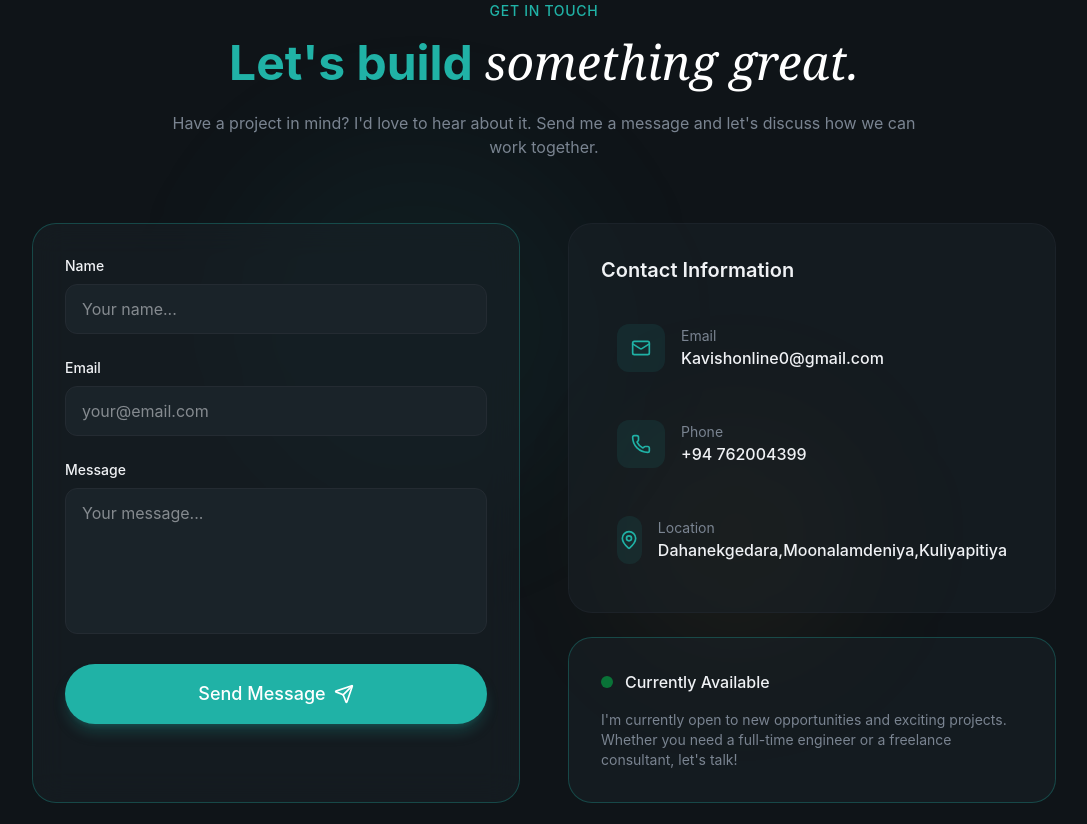
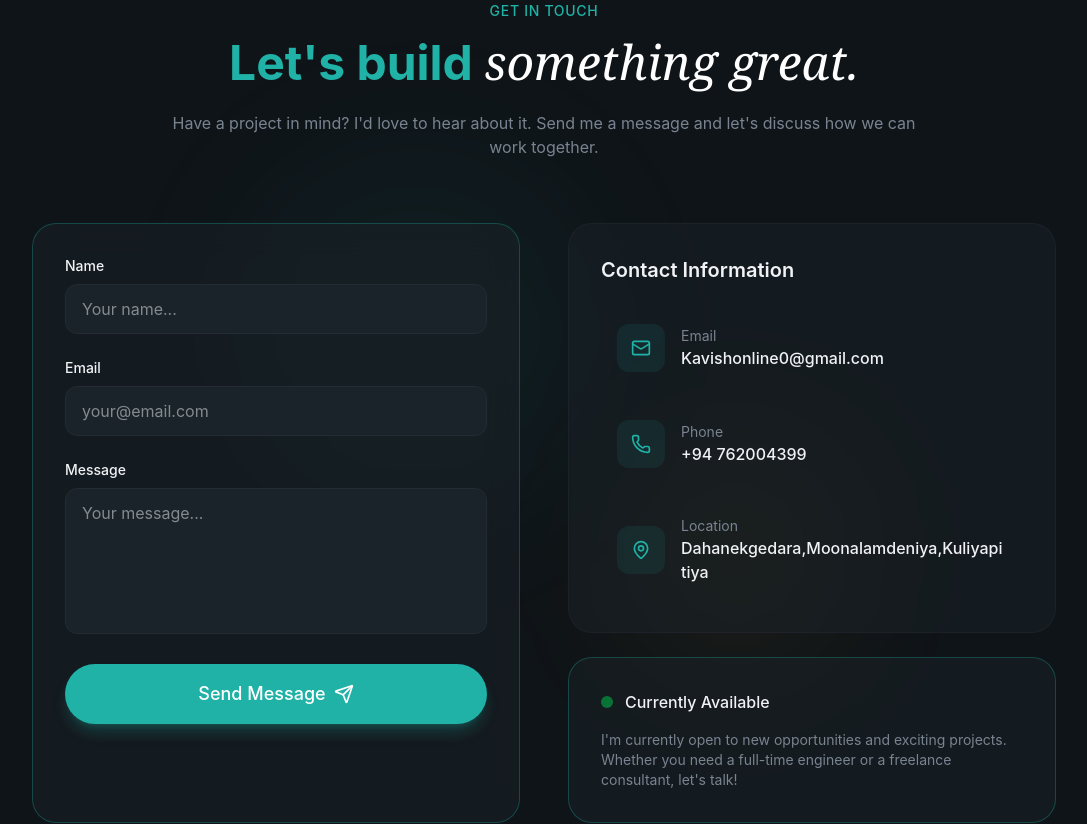
Before and after one commit to kavish258/Modern-Personal-Portfolio, a React (Vite) app: page / in a window 1280 px wide. Shown: the part 5940-6764 px from the top of the page, without its empty margins (96-1183 px from the left). Built offline with nearby package versions, Linux system fonts and the light colour scheme.

Commit message:
code error fixing

```diff
--- a/src/sections/Contact.jsx
+++ b/src/sections/Contact.jsx
@@ -37,9 +37,11 @@ export const Contact = () => {
     email: "",
     message: "",
   });
+
   const [isLoading, setIsLoading] = useState(false);
+
   const [submitStatus, setSubmitStatus] = useState({
-    type: null, // 'success' or 'error'
+    type: null,
     message: "",
   });
 
@@ -48,6 +50,7 @@ export const Contact = () => {
 
     setIsLoading(true);
     setSubmitStatus({ type: null, message: "" });
+
     try {
       const serviceId = import.meta.env.VITE_EMAILJS_SERVICE_ID;
       const templateId = import.meta.env.VITE_EMAILJS_TEMPLATE_ID;
@@ -74,53 +77,68 @@ export const Contact = () => {
         type: "success",
         message: "Message sent successfully! I'll get back to you soon.",
       });
-      setFormData({ name: "", email: "", message: "" });
+
+      setFormData({
+        name: "",
+        email: "",
+        message: "",
+      });
     } catch (err) {
       console.error("EmailJS error:", err);
+
       setSubmitStatus({
         type: "error",
         message:
-          error.text || "Failed to send message. Please try again later.",
+          err?.text || "Failed to send message. Please try again later.",
       });
     } finally {
       setIsLoading(false);
     }
   };
+
   return (
-    <section id="contact" className="py-32 relative overflow-hidden">
-      <div className="absolute top-0 left-0 w-full h-full">
-        <div className="absolute top-1/4 left-1/4 w-96 h-96 bg-primary/5 rounded-full blur-3xl" />
-        <div className="absolute bottom-1/4 right-1/4 w-64 h-64 bg-highlight/5 rounded-full blur-3xl" />
+    <section
+      id="contact"
+      className="py-20 sm:py-32 relative overflow-hidden w-full"
+    >
+      {/* Background Effects */}
+      <div className="absolute top-0 left-0 w-full h-full pointer-events-none">
+        <div className="absolute top-1/4 left-1/4 w-72 sm:w-96 h-72 sm:h-96 bg-primary/5 rounded-full blur-3xl" />
+        <div className="absolute bottom-1/4 right-1/4 w-56 sm:w-64 h-56 sm:h-64 bg-highlight/5 rounded-full blur-3xl" />
       </div>
 
-      <div className="container mx-auto px-6 relative z-10">
+      <div className="w-full max-w-6xl mx-auto px-4 sm:px-6 lg:px-8 relative z-10">
         {/* Section Header */}
-        <div className="text-center max-w-3xl mx-auto mb-16">
+        <div className="text-center max-w-3xl mx-auto mb-12 sm:mb-16">
           <span className="text-secondary-foreground text-sm font-medium tracking-wider uppercase animate-fade-in">
             Get In Touch
           </span>
-          <h2 className="text-4xl md:text-5xl font-bold mt-4 mb-6 animate-fade-in animation-delay-100 text-secondary-foreground">
+
+          <h2 className="text-3xl sm:text-4xl md:text-5xl font-bold mt-4 mb-6 animate-fade-in animation-delay-100 text-secondary-foreground">
             Let's build{" "}
             <span className="font-serif italic font-normal text-white">
               something great.
             </span>
           </h2>
-          <p className="text-muted-foreground animate-fade-in animation-delay-200">
+
+          <p className="text-muted-foreground animate-fade-in animation-delay-200 px-1">
             Have a project in mind? I'd love to hear about it. Send me a message
             and let's discuss how we can work together.
           </p>
         </div>
 
-        <div className="grid lg:grid-cols-2 gap-12 max-w-5xl mx-auto">
-          <div className="glass p-8 rounded-3xl border border-primary/30 animate-fade-in animation-delay-300">
-            <form className="space-y-6" onSubmit={handleSubmit}>
-              <div>
+        <div className="grid grid-cols-1 lg:grid-cols-2 gap-8 lg:gap-12 w-full max-w-5xl mx-auto">
+          {/* Contact Form */}
+          <div className="glass w-full min-w-0 p-5 sm:p-8 rounded-3xl border border-primary/30 animate-fade-in animation-delay-300">
+            <form className="space-y-6 w-full" onSubmit={handleSubmit}>
+              <div className="w-full min-w-0">
                 <label
                   htmlFor="name"
                   className="block text-sm font-medium mb-2"
                 >
                   Name
                 </label>
+
                 <input
                   id="name"
                   type="text"
@@ -128,20 +146,23 @@ export const Contact = () => {
                   placeholder="Your name..."
                   value={formData.name}
                   onChange={(e) =>
-                    setFormData({ ...formData, name: e.target.value })
+                    setFormData({
+                      ...formData,
+                      name: e.target.value,
+                    })
                   }
-                  className="w-full px-4 py-3 bg-surface rounded-xl border border-border focus:border-primary focus:ring-1 focus:ring-primary outline-none transition-all"
+                  className="w-full min-w-0 box-border px-4 py-3 bg-surface rounded-xl border border-border focus:border-primary focus:ring-1 focus:ring-primary outline-none transition-all"
                 />
               </div>
 
-              <div>
+              <div className="w-full min-w-0">
                 <label
                   htmlFor="email"
-                  type="email"
                   className="block text-sm font-medium mb-2"
                 >
                   Email
                 </label>
+
                 <input
                   id="email"
                   type="email"
@@ -149,33 +170,40 @@ export const Contact = () => {
                   placeholder="your@email.com"
                   value={formData.email}
                   onChange={(e) =>
-                    setFormData({ ...formData, email: e.target.value })
+                    setFormData({
+                      ...formData,
+                      email: e.target.value,
+                    })
                   }
-                  className="w-full px-4 py-3 bg-surface rounded-xl border border-border focus:border-primary focus:ring-1 focus:ring-primary outline-none transition-all"
+                  className="w-full min-w-0 box-border px-4 py-3 bg-surface rounded-xl border border-border focus:border-primary focus:ring-1 focus:ring-primary outline-none transition-all"
                 />
               </div>
 
-              <div>
+              <div className="w-full min-w-0">
                 <label
                   htmlFor="message"
                   className="block text-sm font-medium mb-2"
                 >
                   Message
                 </label>
+
                 <textarea
                   rows={5}
                   required
+                  placeholder="Your message..."
                   value={formData.message}
                   onChange={(e) =>
-                    setFormData({ ...formData, message: e.target.value })
+                    setFormData({
+                      ...formData,
+                      message: e.target.value,
+                    })
                   }
-                  placeholder="Your message..."
-                  className="w-full px-4 py-3 bg-surface rounded-xl border border-border focus:border-primary focus:ring-1 focus:ring-primary outline-none transition-all resize-none"
+                  className="w-full min-w-0 box-border px-4 py-3 bg-surface rounded-xl border border-border focus:border-primary focus:ring-1 focus:ring-primary outline-none transition-all resize-none"
                 />
               </div>
 
               <Button
-                className="w-full"
+                className="w-full flex items-center justify-center gap-2"
                 type="submit"
                 size="lg"
                 disabled={isLoading}
@@ -192,45 +220,60 @@ export const Contact = () => {
 
               {submitStatus.type && (
                 <div
-                  className={`flex items-center gap-3
-                     p-4 rounded-xl ${
-                       submitStatus.type === "success"
-                         ? "bg-green-500/10 border border-green-500/20 text-green-400"
-                         : "bg-red-500/10 border border-red-500/20 text-red-400"
-                     }`}
+                  className={`flex items-start gap-3 p-4 rounded-xl ${
+                    submitStatus.type === "success"
+                      ? "bg-green-500/10 border border-green-500/20 text-green-400"
+                      : "bg-red-500/10 border border-red-500/20 text-red-400"
+                  }`}
                 >
                   {submitStatus.type === "success" ? (
-                    <CheckCircle className="w-5 h-5 flex-shrink-0" />
+                    <CheckCircle className="w-5 h-5 flex-shrink-0 mt-0.5" />
                   ) : (
-                    <AlertCircle className="w-5 h-5 flex-shrink-0" />
+                    <AlertCircle className="w-5 h-5 flex-shrink-0 mt-0.5" />
                   )}
-                  <p className="text-sm">{submitStatus.message}</p>
+
+                  <p className="text-sm break-words">
+                    {submitStatus.message}
+                  </p>
                 </div>
               )}
             </form>
           </div>
 
           {/* Contact Info */}
-          <div className="space-y-6 animate-fade-in animation-delay-400">
-            <div className="glass rounded-3xl p-8">
+          <div className="space-y-6 w-full min-w-0 animate-fade-in animation-delay-400">
+            <div className="glass rounded-3xl p-5 sm:p-8 w-full min-w-0">
               <h3 className="text-xl font-semibold mb-6">
                 Contact Information
               </h3>
+
               <div className="space-y-4">
                 {contactInfo.map((item, i) => (
                   <a
                     key={i}
                     href={item.href}
-                    className="flex items-center gap-4 p-4 rounded-xl hover:bg-surface transition-colors group"
+                    target={
+                      item.label === "Location" ? "_blank" : undefined
+                    }
+                    rel={
+                      item.label === "Location"
+                        ? "noopener noreferrer"
+                        : undefined
+                    }
+                    className="flex items-center gap-4 p-4 rounded-xl hover:bg-surface transition-colors group w-full min-w-0"
                   >
-                    <div className="w-12 h-12 rounded-xl bg-primary/10 flex items-center justify-center group-hover:bg-primary/20 transition-colors">
+                    <div className="w-12 h-12 rounded-xl bg-primary/10 flex items-center justify-center group-hover:bg-primary/20 transition-colors flex-shrink-0">
                       <item.icon className="w-5 h-5 text-primary" />
                     </div>
-                    <div>
+
+                    <div className="min-w-0">
                       <div className="text-sm text-muted-foreground">
                         {item.label}
                       </div>
-                      <div className="font-medium">{item.value}</div>
+
+                      <div className="font-medium break-words">
+                        {item.value}
+                      </div>
                     </div>
                   </a>
                 ))}
@@ -238,12 +281,13 @@ export const Contact = () => {
             </div>
 
             {/* Availability Card */}
-            <div className="glass rounded-3xl p-8 border border-primary/30">
+            <div className="glass rounded-3xl p-5 sm:p-8 border border-primary/30 w-full min-w-0">
               <div className="flex items-center gap-3 mb-4">
-                <span className="w-3 h-3 bg-green-500 rounded-full animate-pulse" />
+                <span className="w-3 h-3 bg-green-500 rounded-full animate-pulse flex-shrink-0" />
                 <span className="font-medium">Currently Available</span>
               </div>
-              <p className="text-muted-foreground text-sm">
+
+              <p className="text-muted-foreground text-sm break-words">
                 I'm currently open to new opportunities and exciting projects.
                 Whether you need a full-time engineer or a freelance consultant,
                 let's talk!
```
